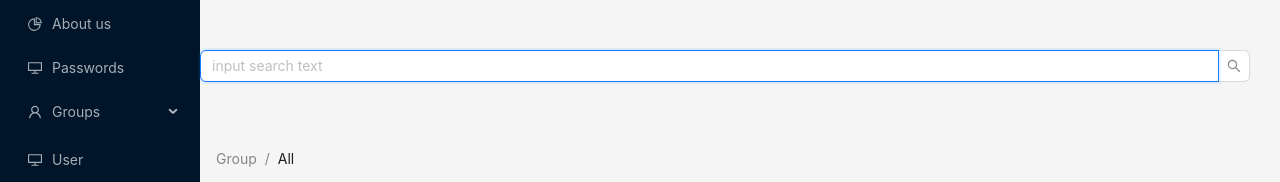
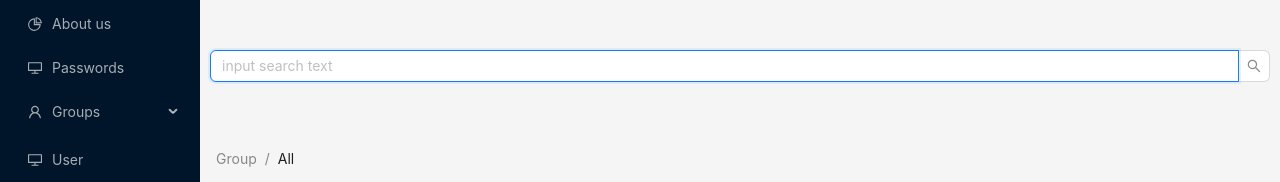
Before and after one commit to diana7376/Password-manager-app-frontend, a React (Create React App) app: page / in a window 1280 px wide. Shown: the top 182 px of the page. Built offline with nearby package versions, Linux system fonts and the light colour scheme; no server answers.

Commit message:
Fixed some styling errors related to the search bar

```diff
--- a/src/App.js
+++ b/src/App.js
@@ -305,8 +305,8 @@ const App = () => {
                         onSearch={onSearch}
                         style={{
                             margin: '0 auto',
-                            padding: '50px 0',
-                            width: 1050,
+                            padding: '50px 10px',
+                            // width: 1050,
                             color: '#0a0a0a',
                         }}
 
--- a/src/crud_operation.js
+++ b/src/crud_operation.js
@@ -1,6 +1,6 @@
 import axios from 'axios';
 
-const token = "eyJhbGciOiJIUzI1NiIsInR5cCI6IkpXVCJ9.eyJ0b2tlbl90eXBlIjoiYWNjZXNzIiwiZXhwIjoxNzI2NDcwOTAwLCJpYXQiOjE3MjY0NjczMDAsImp0aSI6IjVlNDYzOTRhYjFlZjQzZWRhNGFlODFmYTQzNWFhNjExIiwidXNlcl9pZCI6MX0.2BiaB7clzXxEFeBxxiY2d_m6sR12_B-oXGSeFjmtDvE"
+const token = "eyJhbGciOiJIUzI1NiIsInR5cCI6IkpXVCJ9.eyJ0b2tlbl90eXBlIjoiYWNjZXNzIiwiZXhwIjoxNzMxNjU1Mzk3LCJpYXQiOjE3MjY0NzEzOTcsImp0aSI6Ijg1MzhhZDc5ODg0OTQ0OGU4M2VhOTMyYTU1NmE5MDlmIiwidXNlcl9pZCI6MX0.S0LE2uQo1StzR3CVr7sMLBBVDxlEHd4l7L6Fg6F84n8"
 export const config = {
     headers: { Authorization: `Bearer ${token}` }
 };
```
